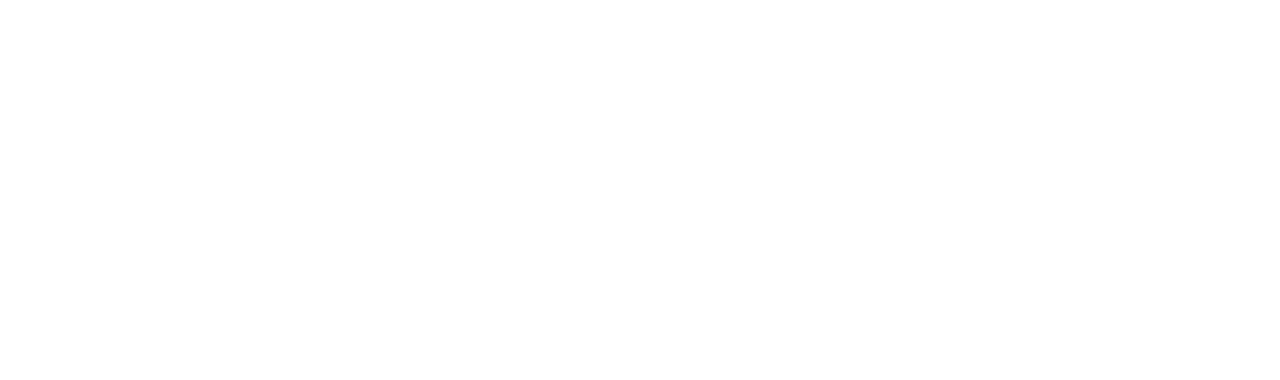
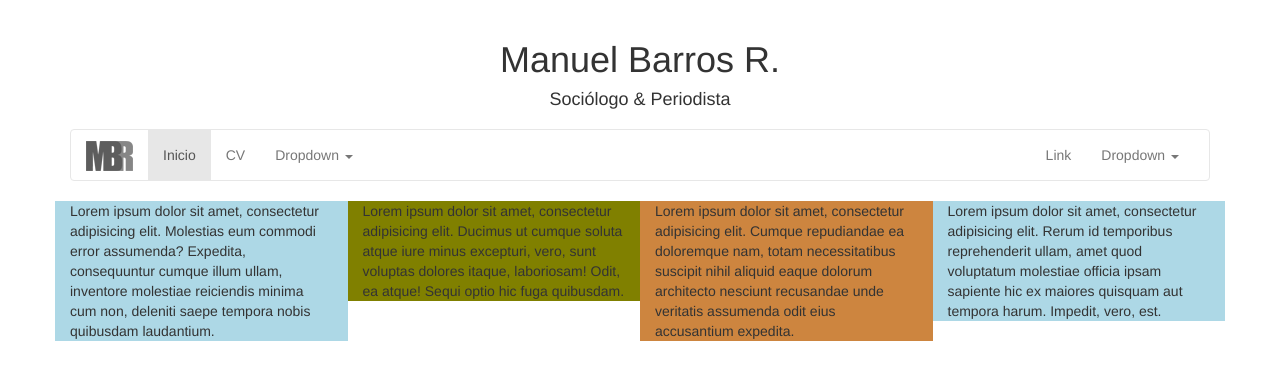
Before and after one commit to manuelbarrosr/proyecto_frontend, a website: page index.html in a window 1280 px wide. Drawn offline with Linux system fonts and the light colour scheme.

Commit message:
cargados la cabecera del sitio, el menú y el logo en el menú

```diff
--- a/index.html
+++ b/index.html
@@ -8,7 +8,110 @@
     <link href="bower_components/bootstrap/dist/css/bootstrap.min.css" rel="stylesheet"> <!-- Bootstrap -->
   </head>
 
+<style>
+
+  .subt{
+    font-weight: lighter;
+  }
+
+  .color1{
+    background-color: lightblue;
+  }
+  .color2{
+    background-color: olive;
+  }
+  .color3{
+    background-color: peru;
+  }
+
+  .navbar-p {
+    background-color: #FFF;
+  }
+
+  .page-header {
+    padding-bottom: 0px;
+    border-bottom: none;
+  }
+
+  .navbar-header {
+    margin-top: -4px;
+  }
+
+</style>
+
   <body>
+
+<!-- INICIO DE LA CABECERA DEL SITIO -->
+
+  <header>
+    <div class="container">
+      <div class="page-header header">
+        <h1 class="text-center">Manuel Barros R.</h1>
+        <h4 class="text-center subt">Sociólogo & Periodista</h4>
+      </div>
+      <nav class="navbar navbar-default navbar-p">
+        <div class="container-fluid">
+          <!-- Brand and toggle get grouped for better mobile display -->
+          <div class="navbar-header">
+            <button type="button" class="navbar-toggle collapsed" data-toggle="collapse" data-target="#bs-example-navbar-collapse-1" aria-expanded="false">
+              <span class="sr-only">Toggle navigation</span>
+              <span class="icon-bar"></span>
+              <span class="icon-bar"></span>
+              <span class="icon-bar"></span>
+            </button>
+            <a class="navbar-brand" href="#"><img src="image/logo.png" alt="logo"></a>
+          </div>
+
+          <div class="collapse navbar-collapse" id="bs-example-navbar-collapse-1">
+            <ul class="nav navbar-nav">
+              <li class="active"><a href="#">Inicio<span class="sr-only">(current)</span></a></li>
+              <li><a href="cv.html">CV</a></li>
+              <li class="dropdown">
+                <a href="#" class="dropdown-toggle" data-toggle="dropdown" role="button" aria-haspopup="true" aria-expanded="false">Dropdown <span class="caret"></span></a>
+                <ul class="dropdown-menu">
+                  <li><a href="#">Action</a></li>
+                  <li><a href="#">Another action</a></li>
+                  <li><a href="#">Something else here</a></li>
+                  <li role="separator" class="divider"></li>
+                  <li><a href="#">Separated link</a></li>
+                  <li role="separator" class="divider"></li>
+                  <li><a href="#">One more separated link</a></li>
+                </ul>
+              </li>
+            </ul>
+            <ul class="nav navbar-nav navbar-right">
+              <li><a href="#">Link</a></li>
+              <li class="dropdown">
+                <a href="#" class="dropdown-toggle" data-toggle="dropdown" role="button" aria-haspopup="true" aria-expanded="false">Dropdown <span class="caret"></span></a>
+                <ul class="dropdown-menu">
+                  <li><a href="#">Action</a></li>
+                  <li><a href="#">Another action</a></li>
+                  <li><a href="#">Something else here</a></li>
+                  <li role="separator" class="divider"></li>
+                  <li><a href="#">Separated link</a></li>
+                </ul>
+              </li>
+            </ul>
+          </div><!-- /.navbar-collapse -->
+        </div><!-- /.container-fluid -->
+      </nav>
+  </header>
+
+<!-- FIN DE LA CABECERA -->
+
+<!-- INICIO CUERPO DEL SITIO -->
+
+<div class="container">
+  <div class="row">
+
+    <div class="color1 col-sm-12 col-md-4 col-lg-3">Lorem ipsum dolor sit amet, consectetur adipisicing elit. Molestias eum commodi error assumenda? Expedita, consequuntur cumque illum ullam, inventore molestiae reiciendis minima cum non, deleniti saepe tempora nobis quibusdam laudantium.</div>
+    <div class="color2 col-sm-6 col-md-4 col-lg-3">Lorem ipsum dolor sit amet, consectetur adipisicing elit. Ducimus ut cumque soluta atque iure minus excepturi, vero, sunt voluptas dolores itaque, laboriosam! Odit, ea atque! Sequi optio hic fuga quibusdam.</div>
+    <div class="color3 col-sm-6 col-md-4 col-lg-3">Lorem ipsum dolor sit amet, consectetur adipisicing elit. Cumque repudiandae ea doloremque nam, totam necessitatibus suscipit nihil aliquid eaque dolorum architecto nesciunt recusandae unde veritatis assumenda odit eius accusantium expedita.</div>
+    <div class="color1 visible-lg col-lg-3">Lorem ipsum dolor sit amet, consectetur adipisicing elit. Rerum id temporibus reprehenderit ullam, amet quod voluptatum molestiae officia ipsam sapiente hic ex maiores quisquam aut tempora harum. Impedit, vero, est.</div>
+
+  </div>
+
+<!-- FIN DEL CUERPO -->
 
   </body>
 
```
Also changed, not shown: image/logo.png (added).
